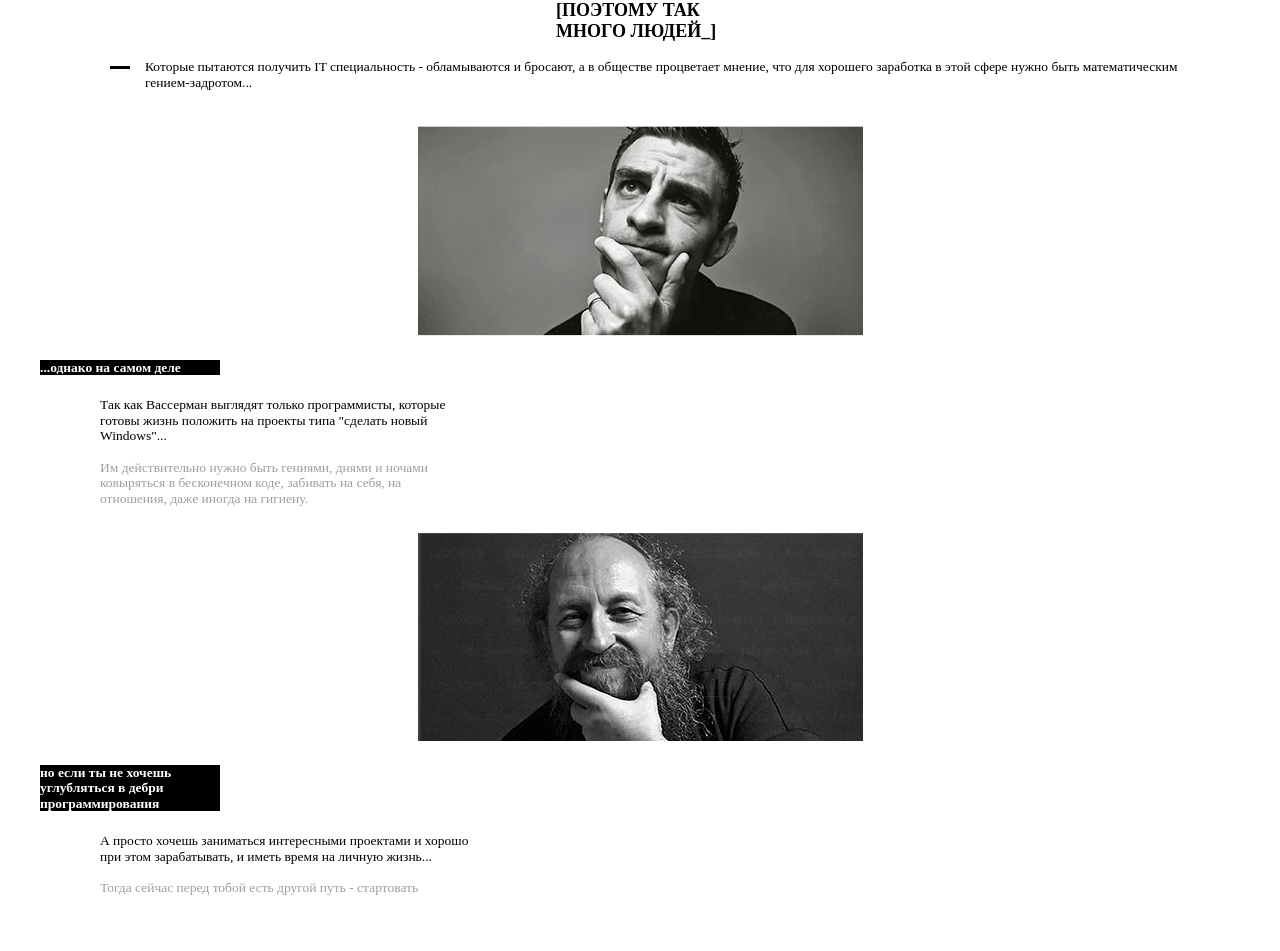
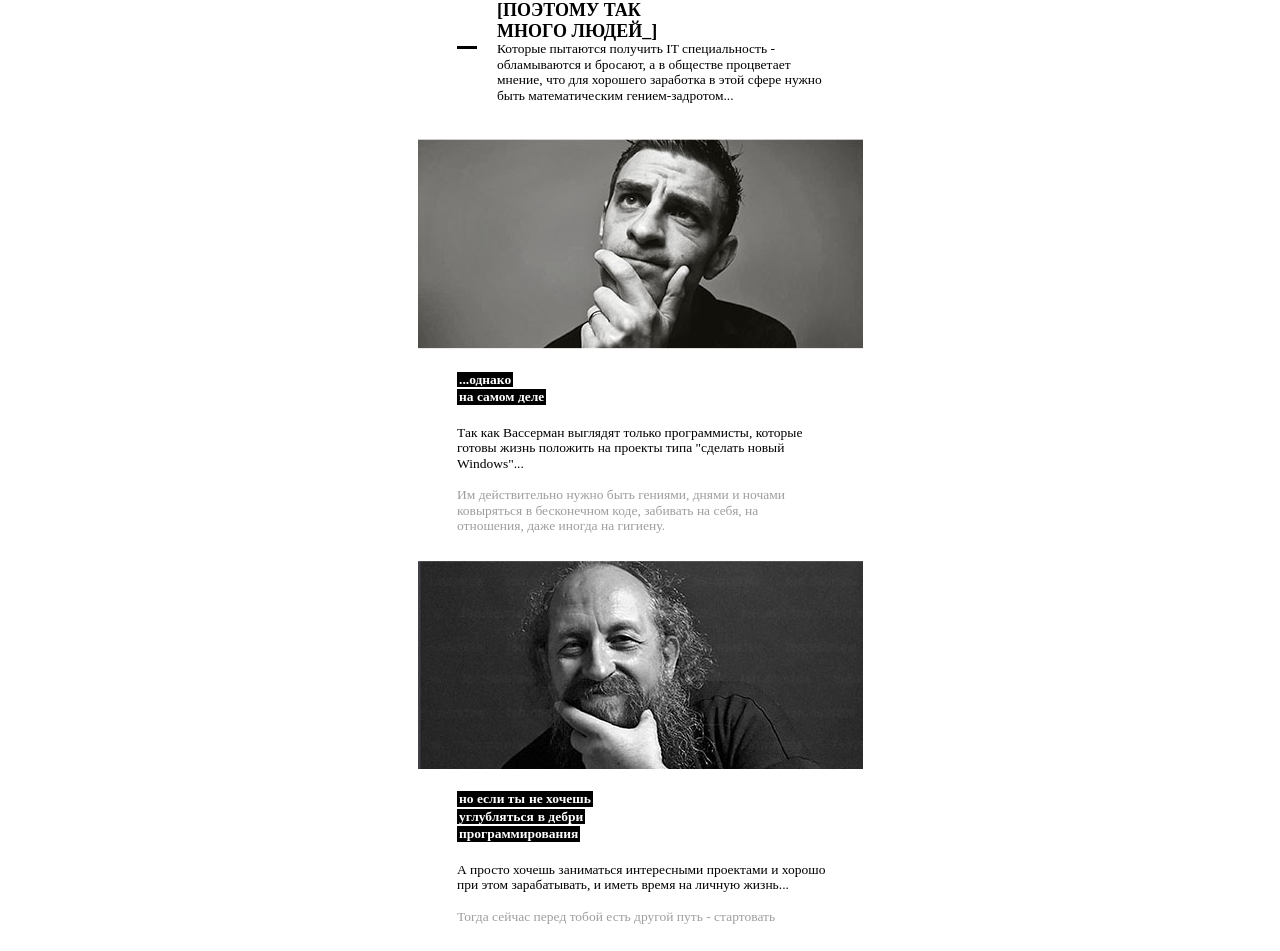
Before and after one commit to ValeriiKovalenko/GoIT-Landing-page, a website: page src/index.html in a window 1280 px wide. Before the commit the page ends 923 px from the top, so only its background shows below. Drawn offline with nearby package versions, Linux system fonts and the light colour scheme; files that its build step writes are made by us from their sources.

Commit message:
480 done

```diff
--- a/src/html/section7.html
+++ b/src/html/section7.html
@@ -1,5 +1,5 @@
 <section class="section7 container">
-    <div class="section7__title_info">
+    <div class="section7__main_content">
         <h3 class="section7__section_title">&#91;поэтому так много людей_&#93;</h3>
         <p class="section7__medium_font">Которые пытаются получить IT специальность -
         обламываются и бросают, а в обществе процветает мнение, что для хорошего
@@ -9,17 +9,31 @@
         <source srcset="../images/section7_man1.jpg, ../images/section7_man1x2.jpg 2x" alt="young man">
         <img src="../images/section7_man1.jpg" alt="default image">
     </picture>
-    <h4 class="section7__black_background">...однако на самом деле</h4>
+    <div class="section7__main_content">
+        <h4 class="section7__black_background">
+            <span class="section7__black_background__item section7__black_background--span_1_1">...однако</span>
+            <span class="section7__black_background__item section7__black_background--span_1_2">на самом деле</span>
+        </h4>
         <p class="section7__bold_font">Так как Вассерман выглядят только программисты, которые
             готовы жизнь положить на проекты типа "сделать новый Windows"...</p>
         <p class="section7__content">Им действительно нужно быть гениями, днями и ночами
             ковыряться в бесконечном коде, забивать на себя, на отношения, даже иногда на гигиену.</p>
+    </div>
+
     <picture class="section7__man_image">
         <source srcset="../images/section7_man2.jpg, ../images/section7_man2x2.jpg 2x" alt="old man">
         <img src="../images/section7_man2.jpg" alt="default image">
     </picture>
-    <h4 class="section7__black_background">но если ты не хочешь углубляться в дебри программирования</h4>
+    <div class="section7__main_content">
+        <h4 class="section7__black_background">
+            <span class="section7__black_background__item section7__black_background--span_2_1">но если ты</span>
+            <span class="section7__black_background__item section7__black_background--span_2_2">не хочешь</span>
+            <span class="section7__black_background__item section7__black_background--span_2_3">углубляться</span>
+            <span class="section7__black_background__item section7__black_background--span_2_4">в дебри</span>
+            <span class="section7__black_background__item section7__black_background--span_2_5">программирования</span>
+        </h4>
         <p class="section7__bold_font">А просто хочешь заниматься интересными проектами и хорошо при этом
             зарабатывать, и иметь время на личную жизнь...</p>
         <p class="section7__content">Тогда сейчас перед тобой есть другой путь - стартовать</p>
+    </div>
 </section>
--- a/src/sass/section7Style.scss
+++ b/src/sass/section7Style.scss
@@ -3,68 +3,73 @@
     display: flex;
     justify-content: center;
     flex-flow: column;
-
 }
 /*div*/
-.section7__title_info{
-    display: flex;
-    justify-content: space-between;
-    flex-flow: row wrap;
-    margin:0 60px;
+.section7__main_content{
+    max-width: 366px;
+    margin: 0 auto;
 }
-
 /*h3*/
 .section7__section_title{
     display: block;
-    width: 168px;
-    margin: 0 auto;
+    width: 204px;
     font-family: 'Acrom ExtraBold';
     font-size: 18px;
-    margin-bottom: 18px;
     text-transform: uppercase;
     position: relative;
+    padding-left: 40px;
 }
 /*p & psevdo*/
 .section7__medium_font::before{
     content: "";
+    position: absolute;
     width: 20px;
     height: 3px;
     background-color: black;
-    position: absolute;
-    left: 10px;
-    top: 7px;
+    left: 0;
+    top: 5px;
 }
 
 .section7__medium_font{
     display: flex;
+    position: relative;
     font-family: 'Acrom Medium';
     font-size: 13.5px;
-    padding-left:45px;
-    position: relative;
     margin-bottom: 36px;
+    padding-left: 40px;
 }
 /*picture*/
 .section7__man_image{
     margin-bottom: 20px;
     margin: 0 auto;
 }
+/*h4*/
+.section7__black_background{
+    display: block;
+    font-family: 'Acrom ExtraBold';
+    color: white;
+    width: 160px;
+    font-size: 0;
+    margin: 18px 0;
+}
+
+.section7__black_background:first-of-type {
+    width: 140px;
+}
+.section7__black_background__item {
+    font-size: 13.5px;
+    white-space: nowrap;
+    background-color: black;
+    margin-bottom: 2px;
+    display: inline-block;
+    padding: 0 2px;
+}
 /*p*/
 .section7__bold_font{
     font-family: 'Acrom Bold';
     font-size: 13.5px;
     width: 370px;
-    margin:0 60px;
     margin-bottom: 16px;
-}
-/*h4*/
-.section7__black_background{
-    font-family: 'Acrom ExtraBold';
-    font-size: 13.5px;
-    color: white;
-    background-color: black;
-    width: 180px;
-    margin-bottom: 22px;
-    margin-top: 19px;
 }
 /*p*/
 .section7__content{
@@ -72,6 +77,6 @@
     font-size: 13.5px;
     color: #9e9ea0;
     width: 328px;
-    margin:0 60px;
+    margin:0;
     margin-bottom: 27px;
 }
```
Also changed, not shown: build/css/styles.css, build/css/styles.min.css, build/index.html. Lines whose indentation alone changed are shown as unchanged.
